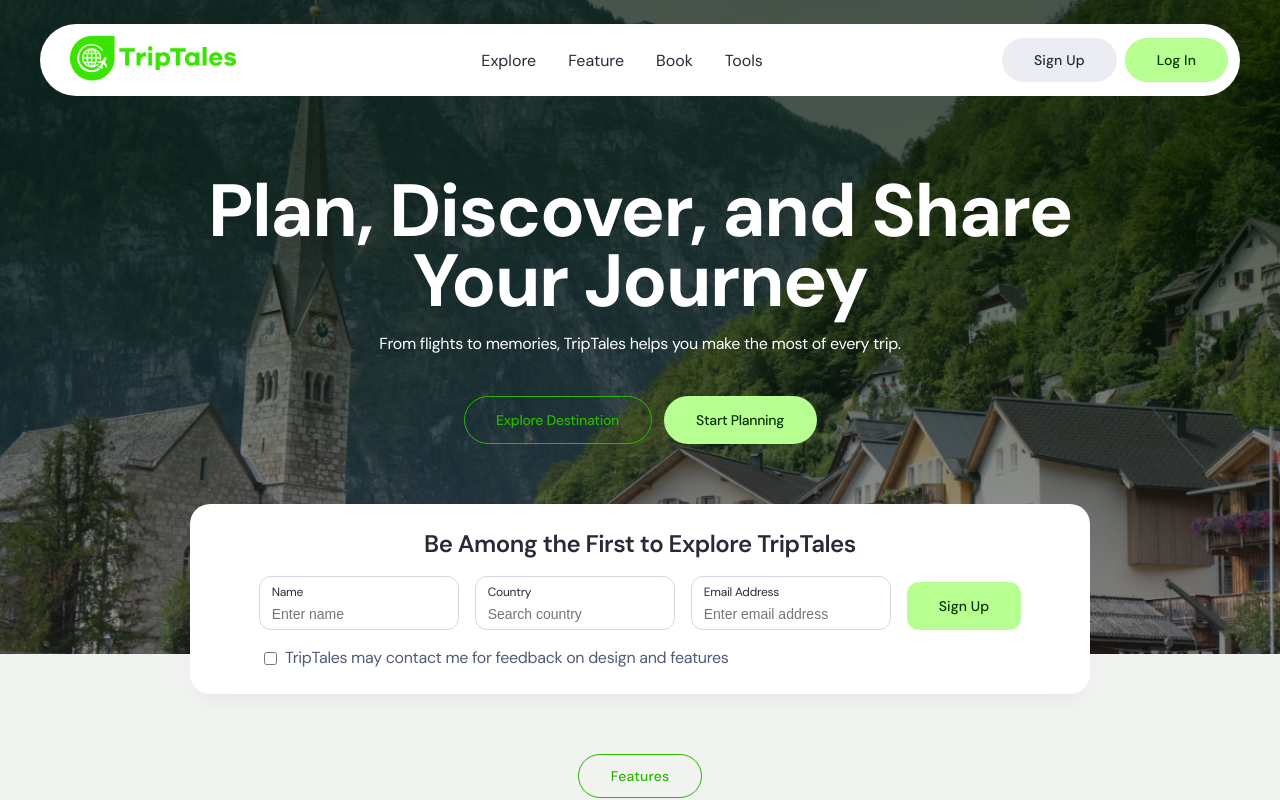
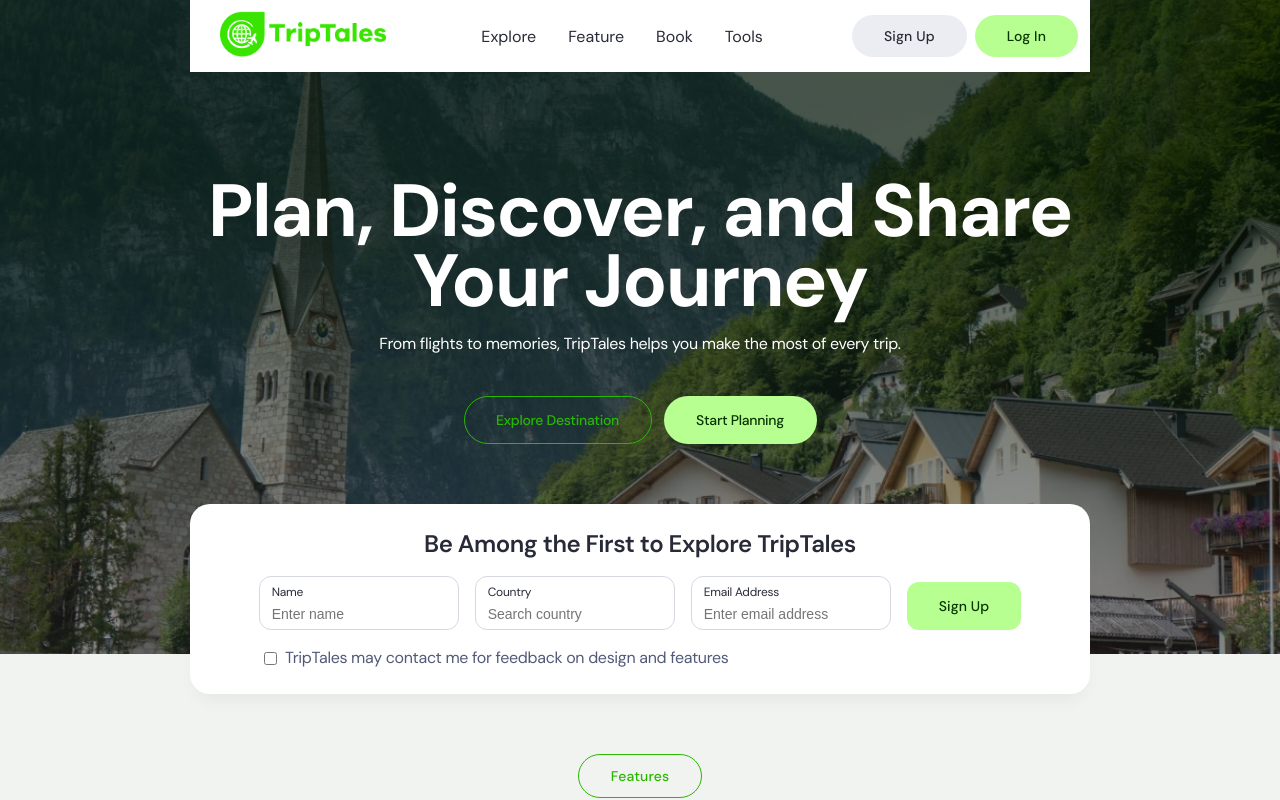
Before and after one commit to rizalsenja/trip-tales, a React (Vite) app: page / in a window 1280 px wide. Shown: the top 800 px of the page. Built offline with nearby package versions, Linux system fonts and the light colour scheme.

Commit message:
fix navbar

```diff
--- a/src/components/navbar/Navbar.module.scss
+++ b/src/components/navbar/Navbar.module.scss
@@ -2,22 +2,18 @@
 
 .navbar {
     position: fixed;
+    top: 0;
+    left: 0;
+    width: 100%;
+    padding: 20px;
+    background: $white;
+    z-index: 99;
     display: flex;
     align-items: center;
     justify-content: space-between;
-    padding: 12px 12px 12px 24px;
-    border-radius: 80px;
-    background-color: $white;
-    height: 72px;
-    max-width: 1200px;
-    top: 24px;
-    z-index: 99;
-    translate: -50%;
-    left: 50%;
-    width: 100%;
-    transition:
-        border-radius 0.2s,
-        top 0.2s;
+    border-radius: 0;
+    height: 64px;
+    box-shadow: 0 2px 8px rgba(0, 0, 0, 0.04);
 
     &__container {
         display: flex;
@@ -26,54 +22,14 @@
         width: 100%;
     }
 
-    &__logo {
-        img {
-            height: 52px;
-        }
+    &__logo img {
+        height: 34px;
     }
 
     &__links {
-        display: flex;
+        display: none;
+        list-style: none;
         gap: 32px;
-        list-style: none;
-    }
-
-    &__buttons {
-        display: flex;
-        gap: 8px;
-        height: 44px;
-    }
-
-    &__hamburger {
-        display: none;
-    }
-
-    &__overlay {
-        display: none;
-    }
-
-    &--scrolled {
-        border-radius: 0 !important;
-        top: 0 !important;
-        box-shadow: 0 2px 8px rgba(0, 0, 0, 0.04);
-        max-width: unset;
-    }
-}
-
-@media (max-width: 1023.98px) {
-    .navbar {
-        border-radius: unset;
-        top: 0px;
-        padding: 20px;
-
-        &__container {
-
-        }
-
-        &__logo {
-            img {
-                height: 34px;
-            }
     }
 
     &__links,
@@ -89,10 +45,7 @@
     &__overlay {
         display: flex;
         position: fixed;
-            top: 0;
-            left: 0;
-            width: 100vw;
-            height: 100vh;
+        inset: 0;
         background: rgba(0, 0, 0, 0.6);
         z-index: 999;
         align-items: flex-start;
@@ -124,8 +77,8 @@
 
     &__overlayContent ul {
         list-style: none;
+        margin: 0;
         padding: 0;
-            margin: 0;
         display: flex;
         flex-direction: column;
         gap: 24px;
@@ -136,5 +89,66 @@
         flex-direction: column;
         gap: 12px;
     }
+
+    &--scrolled {
+        box-shadow: 0 2px 8px rgba(0, 0, 0, 0.04);
     }
 }
+
+@include respond(lg) {
+    .navbar {
+        top: 24px;
+        left: 50%;
+        translate: -50%;
+        padding: 12px 12px 12px 24px;
+        height: 72px;
+        max-width: 900px;
+        border-radius: 80px;
+        box-shadow: none;
+        transition:
+            border-radius 0.2s,
+            top 0.2s;
+
+        &__logo img {
+            height: 52px;
+        }
+
+        &__links,
+        &__buttons {
+            display: flex;
+        }
+
+        &__buttons {
+            gap: 8px;
+        }
+
+        &__hamburger,
+        &__overlay {
+            display: none;
+        }
+
+        &--scrolled {
+            border-radius: 0;
+            top: 0;
+            left: 0;
+            right: 0;
+            max-width: 100%;
+            box-shadow: 0 2px 8px rgba(0, 0, 0, 0.04);
+            translate: 0;
+        }
+    }
+}
+
+@include respond(xl) {
+    .navbar {
+        max-width: 1200px;
+
+        &--scrolled {
+            left: 0;
+            right: 0;
+            width: 100%;
+            max-width: none;
+            transform: none;
+        }
+    }
+}
```
Lines whose indentation alone changed are shown as unchanged.
